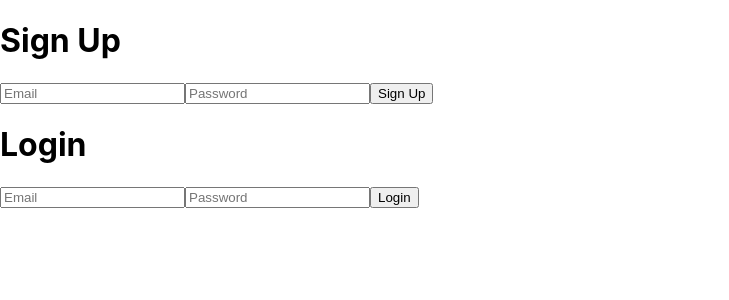
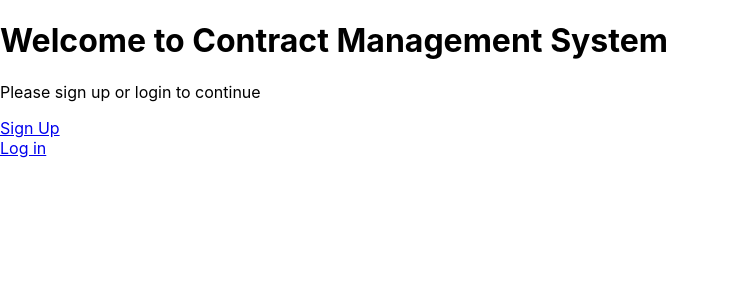
Before and after one commit to anujdevon/contract-management-frontend, a React (Create React App) app: page / in a window 1280 px wide. Shown: the top 300 px of the page, without its empty margins (0-729 px from the left). Built offline with nearby package versions, Linux system fonts and the light colour scheme.

Commit message:
SignUp and LoginUp page initialized

```diff
--- a/package.json
+++ b/package.json
@@ -7,8 +7,10 @@
     "@testing-library/react": "^13.4.0",
     "@testing-library/user-event": "^13.5.0",
     "axios": "^1.4.0",
+    "bootstrap": "^5.2.3",
     "react": "^18.2.0",
     "react-dom": "^18.2.0",
+    "react-router-dom": "^6.11.2",
     "react-scripts": "5.0.1",
     "web-vitals": "^2.1.4"
   },
--- a/src/App.js
+++ b/src/App.js
@@ -1,41 +1,60 @@
-import React, { useState } from 'react';
+import React from 'react';
+import { BrowserRouter as Router, Route, Routes, Link } from 'react-router-dom';
 import axios from 'axios';
+import SignupPage from './SignUpPage';
+import LoginPage from './LoginPage';
 
-function App() {
-  const [email, setEmail] = useState('');
-  const [password, setPassword] = useState('');
+const HomePage = () => (
+  <div>
+    <h1>Welcome to Contract Management System</h1>
+    <p>Please sign up or login to continue</p>
+    <div>
+      <Link to="/signup">Sign Up</Link><br></br>
+      <Link to="/login">Log in</Link>
+    </div>
+  </div>
 
-  const handleSignUp = async () => {
+);
+
+
+const App = () => {
+  const baseURL = 'http://localhost:8080'; // Update with your backend URL
+
+  const handleSignup = async (user) => {
     try {
-      const response = await axios.post('http://localhost:8080/signup', { email, password });
-      console.log(response.data); // handle response as needed
+      const response = await axios.post(`${baseURL}/signup`, user);
+      console.log(response.data);
     } catch (error) {
       console.error(error);
     }
   };
 
-  const handleLogin = async () => {
+  const handleLogin = async (user) => {
     try {
-      const response = await axios.post('http://localhost:8080/login', { email, password });
-      console.log(response.data); // handle response as needed
+      const response = await axios.post(`http://localhost:8080/login`, user);
+      console.log(response.data);
     } catch (error) {
       console.error(error);
     }
   };
 
   return (
-    <div>
-      <h1>Sign Up</h1>
-      <input type="email" placeholder="Email" value={email} onChange={(e) => setEmail(e.target.value)} />
-      <input type="password" placeholder="Password" value={password} onChange={(e) => setPassword(e.target.value)} />
-      <button onClick={handleSignUp}>Sign Up</button>
-
-      <h1>Login</h1>
-      <input type="email" placeholder="Email" value={email} onChange={(e) => setEmail(e.target.value)} />
-      <input type="password" placeholder="Password" value={password} onChange={(e) => setPassword(e.target.value)} />
-      <button onClick={handleLogin}>Login</button>
-    </div>
+    <Router>
+      <div className="container">
+        <Routes>
+          <Route path="/" element={<HomePage />} />
+          <Route
+            path="/signup"
+            element={<SignupPage handleSignup={handleSignup} />}
+          />
+          <Route
+            path="/login"
+            element={<LoginPage handleLogin={handleLogin} />}
+          />
+        </Routes>
+      </div>
+    </Router>
   );
-}
+};
 
 export default App;
--- /dev/null
+++ b/src/LoginPage.js
@@ -0,0 +1,34 @@
+import React, { useState } from 'react';
+
+const LoginPage = ({ handleLogin }) => {
+    const [email, setEmail] = useState('');
+    const [password, setPassword] = useState('');
+
+    const handleSubmit = (e) => {
+        e.preventDefault();
+        handleLogin({ email, password });
+    };
+
+    return (
+        <div className="form-container">
+            <h1>Login</h1>
+            <form onSubmit={handleSubmit}>
+                <input
+                    type="email"
+                    placeholder="Email"
+                    value={email}
+                    onChange={(e) => setEmail(e.target.value)}
+                />
+                <input
+                    type="password"
+                    placeholder="Password"
+                    value={password}
+                    onChange={(e) => setPassword(e.target.value)}
+                />
+                <button type="submit">Log in</button>
+            </form>
+        </div>
+    );
+};
+
+export default LoginPage;
--- /dev/null
+++ b/src/SignUpPage.js
@@ -0,0 +1,37 @@
+import React, { useState } from 'react';
+
+const SignupPage = ({ handleSignup }) => {
+    const [email, setEmail] = useState('');
+    const [password, setPassword] = useState('');
+    const [signupSuccess, setSignupSuccess] = useState(false);
+
+    const handleSubmit = (e) => {
+        e.preventDefault();
+        handleSignup({ email, password });
+        setSignupSuccess(true);
+    };
+
+    return (
+        <div className="form-container">
+            <h1>Sign Up</h1>
+            {signupSuccess && <p>Sign Up successful! You can now log in.</p>}
+            <form onSubmit={handleSubmit}>
+                <input
+                    type="email"
+                    placeholder="Email"
+                    value={email}
+                    onChange={(e) => setEmail(e.target.value)}
+                />
+                <input
+                    type="password"
+                    placeholder="Password"
+                    value={password}
+                    onChange={(e) => setPassword(e.target.value)}
+                />
+                <button type="submit">Sign up</button>
+            </form>
+        </div>
+    );
+};
+
+export default SignupPage;
--- a/src/index.js
+++ b/src/index.js
@@ -1,17 +1,29 @@
+// import React from 'react';
+// import ReactDOM from 'react-dom/client';
+// im
+// import './index.css';
+// import App from './App';
+// import reportWebVitals from './reportWebVitals';
+
+// const root = ReactDOM.createRoot(document.getElementById('root'));
+// root.render(
+//   <React.StrictMode>
+//     <App />
+//   </React.StrictMode>
+// );
+
+// // If you want to start measuring performance in your app, pass a function
+// // to log results (for example: reportWebVitals(console.log))
+// // or send to an analytics endpoint. Learn more: https://bit.ly/CRA-vitals
+// reportWebVitals();
 import React from 'react';
-import ReactDOM from 'react-dom/client';
+import ReactDOM from 'react-dom';
 import './index.css';
 import App from './App';
-import reportWebVitals from './reportWebVitals';
 
-const root = ReactDOM.createRoot(document.getElementById('root'));
-root.render(
-  <React.StrictMode>
-    <App />
-  </React.StrictMode>
+ReactDOM.render(
+<React.StrictMode>
+<App />
+</React.StrictMode>,
+document.getElementById('root')
 );
-
-// If you want to start measuring performance in your app, pass a function
-// to log results (for example: reportWebVitals(console.log))
-// or send to an analytics endpoint. Learn more: https://bit.ly/CRA-vitals
-reportWebVitals();
```
Also changed, not shown: 1 other file (tests, documents, lock files or other folders).
